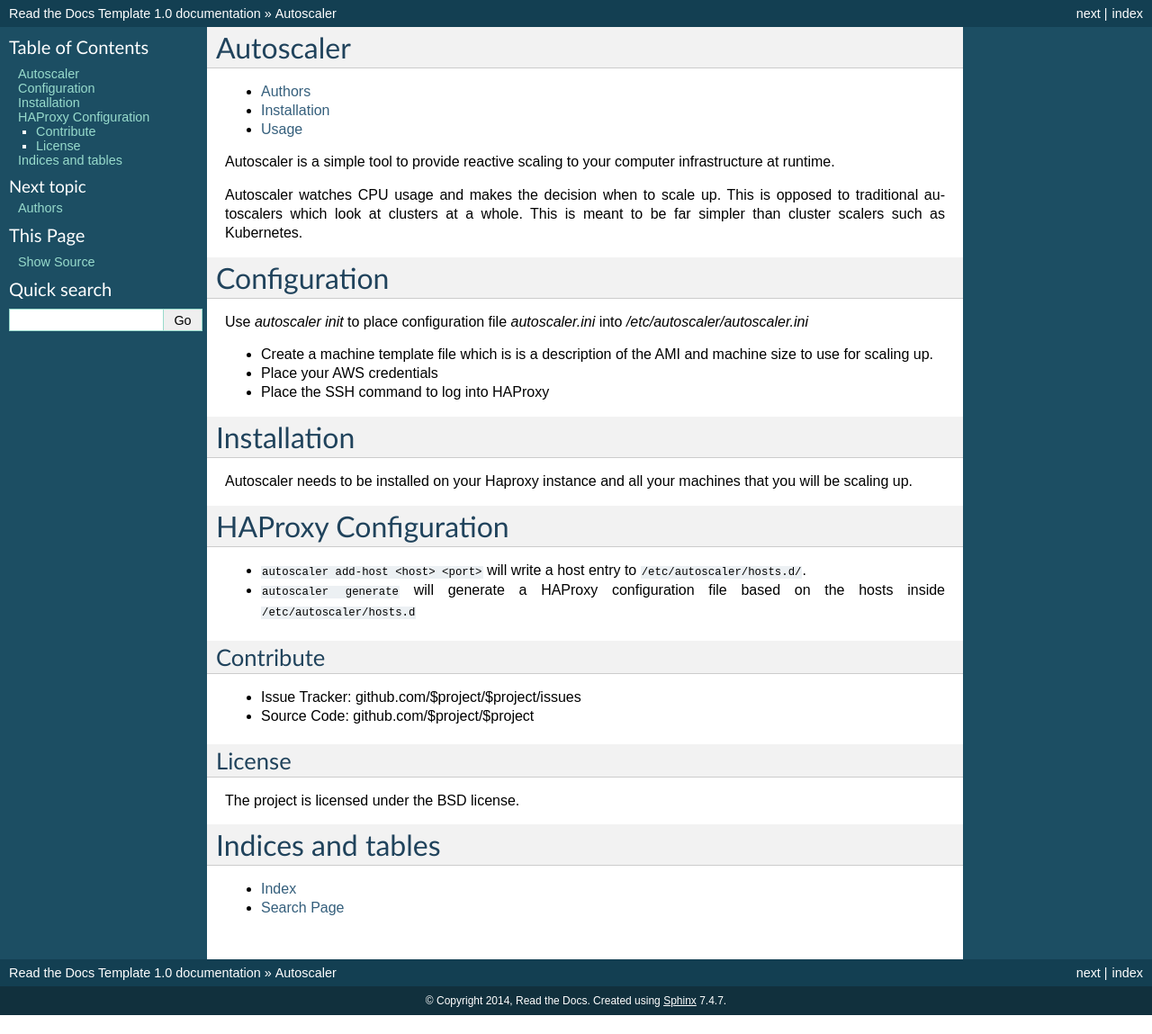
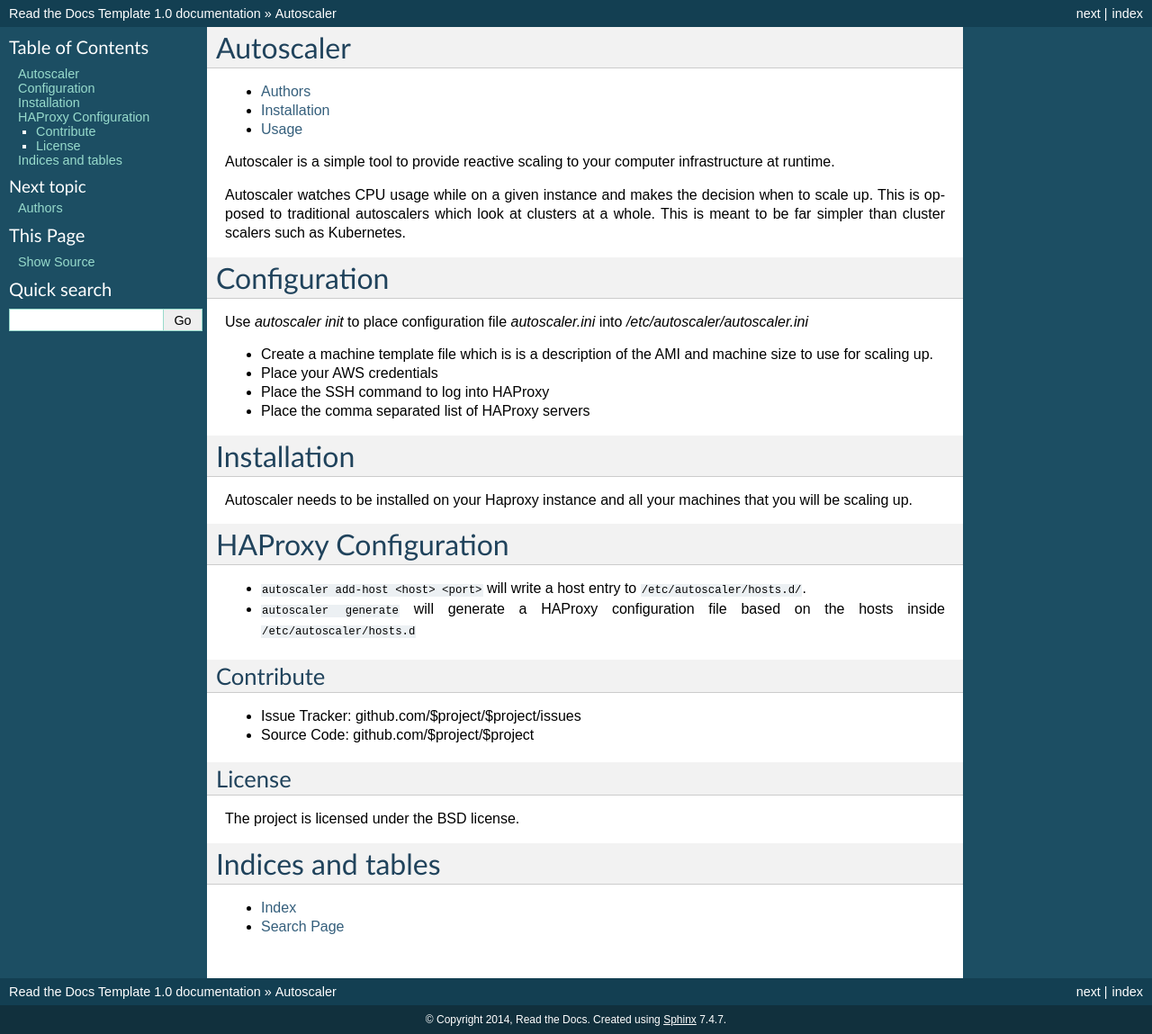
Before and after one commit to samsquire/autoscaler, a Sphinx documentation site: the page built from docs/index.rst, in a window 1280 px wide. Shown: the whole page at 90% size. Built offline with Sphinx 7.4.7, drawn with Linux system fonts in a browser that asks for light colours; before the commit the page ends 1128 px from its top, so only the background shows below that.

Commit message:
Sam documentation

```diff
--- a/docs/index.rst
+++ b/docs/index.rst
@@ -12,7 +12,7 @@ Autoscaler
 
 Autoscaler is a simple tool to provide reactive scaling to your computer infrastructure at runtime.
 
-Autoscaler watches CPU usage and makes the decision when to scale up. This is opposed to traditional autoscalers which look at clusters at a whole. This is meant to be far simpler than cluster scalers such as Kubernetes.
+Autoscaler watches CPU usage while on a given instance and makes the decision when to scale up. This is opposed to traditional autoscalers which look at clusters at a whole. This is meant to be far simpler than cluster scalers such as Kubernetes.
 
 Configuration
 =================
@@ -22,6 +22,7 @@ Use `autoscaler init` to place configuration file `autoscaler.ini` into `/etc/au
 - Create a machine template file which is is a description of the AMI and machine size to use for scaling up.
 - Place your AWS credentials
 - Place the SSH command to log into HAProxy
+- Place the comma separated list of HAProxy servers
 
 Installation
 ===========
```
